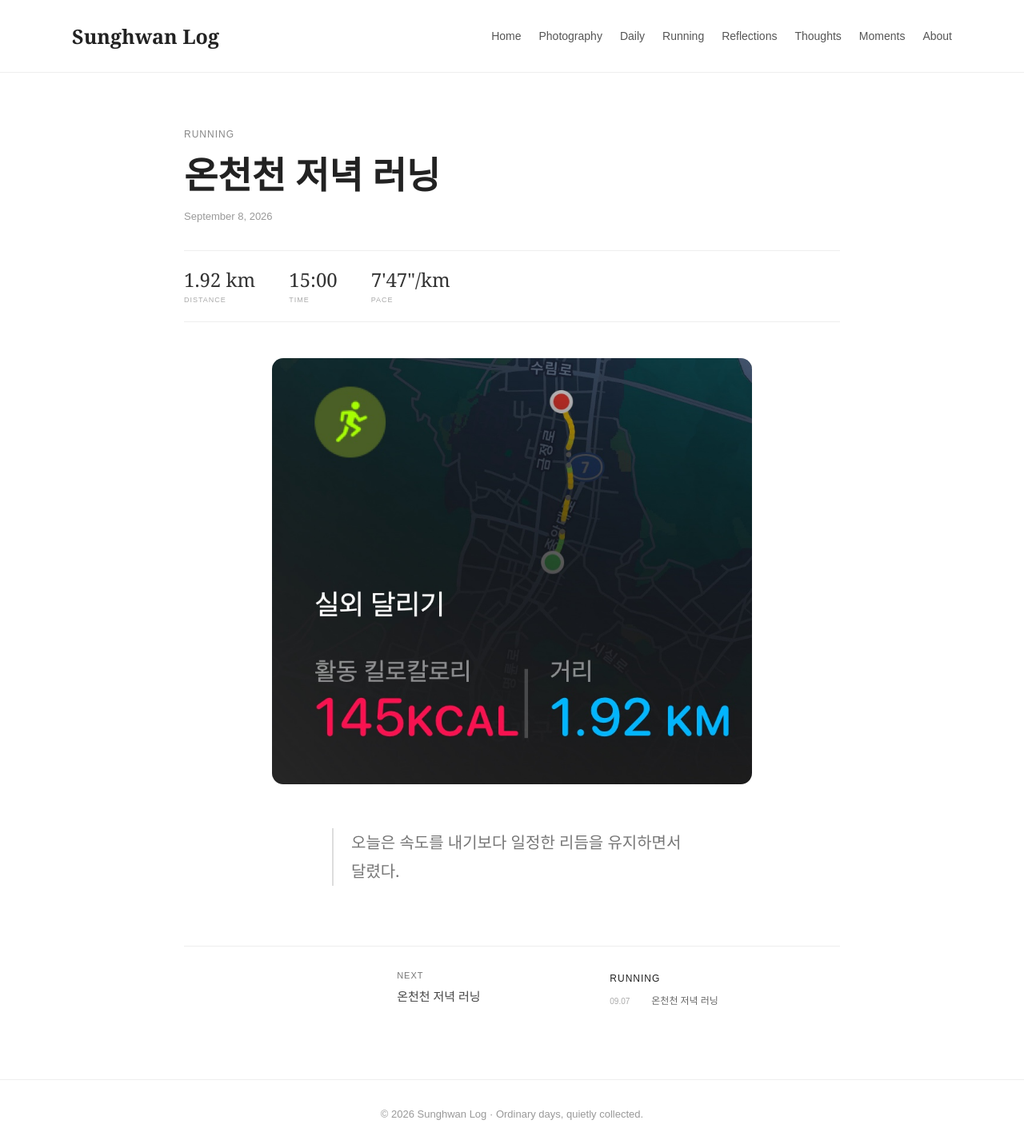
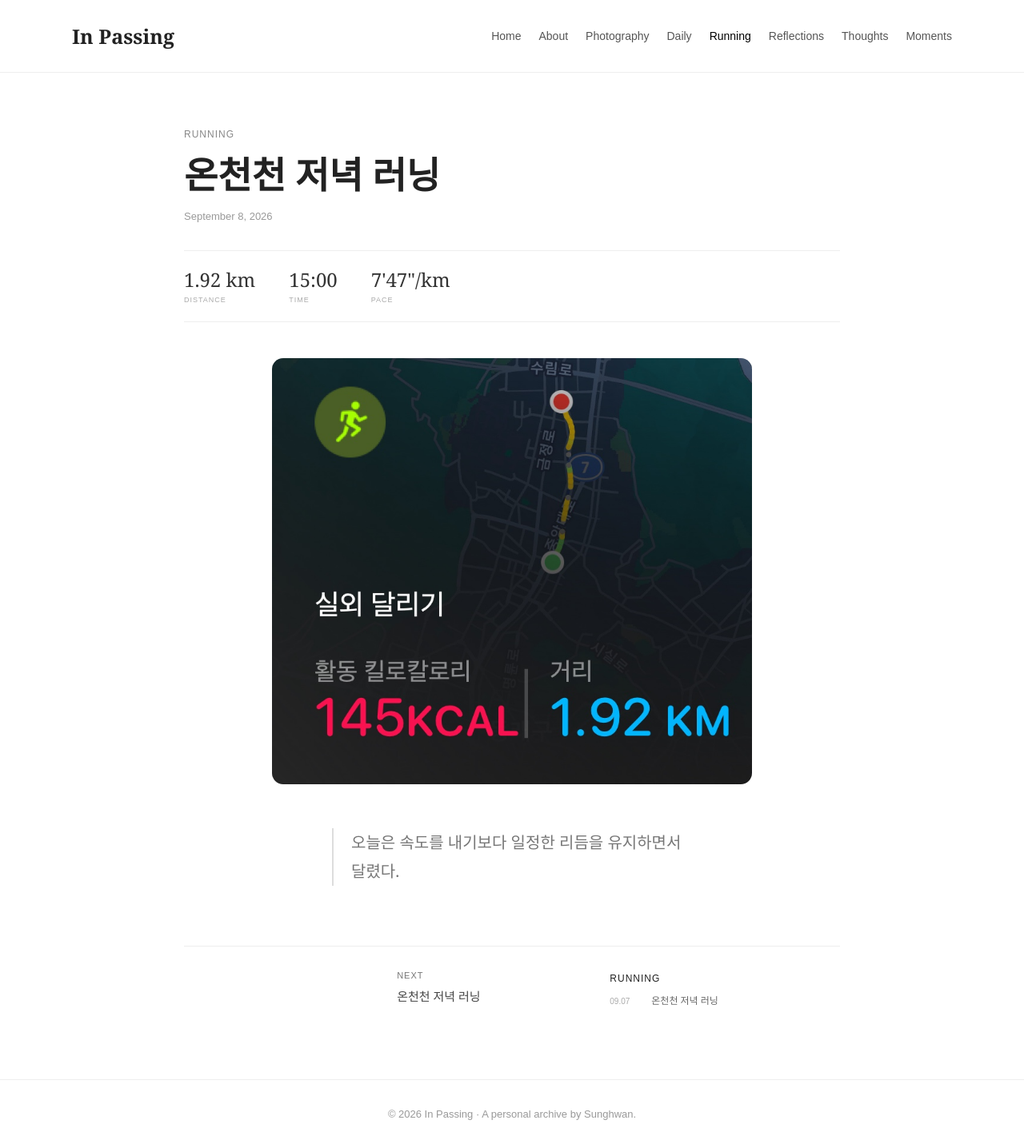
Before and after one commit to sunghwanlog/sunghwanlog.github.io, a Jekyll site: the page built from _posts/2026-09-08-running-002.md, in a window 1280 px wide. Shown: the whole page at 80% size. Built offline with Jekyll 4.4.1, drawn with Linux system fonts in a browser that asks for light colours.

Commit message:
Update running.html

```diff
--- a/_layouts/running.html
+++ b/_layouts/running.html
@@ -5,7 +5,7 @@
   <meta charset="UTF-8">
   <meta name="viewport" content="width=device-width, initial-scale=1.0">
 
-  <title>{{ page.title }} | Sunghwan Log</title>
+  <title>{{ page.title }} | In Passing</title>
 
   <style>
 
@@ -422,42 +422,10 @@
 
 
 <!-- =========================
-     HEADER
+     COMMON HEADER
 ========================= -->
 
-<header>
-
-  <div class="container">
-
-    <nav>
-
-      <div class="logo">
-
-        <a href="{{ '/' | relative_url }}">
-          Sunghwan Log
-        </a>
-
-      </div>
-
-
-      <div class="menu">
-
-        <a href="{{ '/' | relative_url }}">Home</a>
-        <a href="{{ '/photography.html' | relative_url }}">Photography</a>
-        <a href="{{ '/daily.html' | relative_url }}">Daily</a>
-        <a href="{{ '/running.html' | relative_url }}">Running</a>
-        <a href="{{ '/reflections.html' | relative_url }}">Reflections</a>
-        <a href="{{ '/thoughts.html' | relative_url }}">Thoughts</a>
-        <a href="{{ '/moments.html' | relative_url }}">Moments</a>
-        <a href="{{ '/about.html' | relative_url }}">About</a>
-
-      </div>
-
-    </nav>
-
-  </div>
-
-</header>
+{% include header.html %}
 
 
 
@@ -756,8 +724,8 @@
 
 <footer>
 
-  © 2026 Sunghwan Log ·
-  Ordinary days, quietly collected.
+  © 2026 In Passing ·
+  A personal archive by Sunghwan.
 
 </footer>
 
```
Lines whose indentation alone changed are shown as unchanged.
